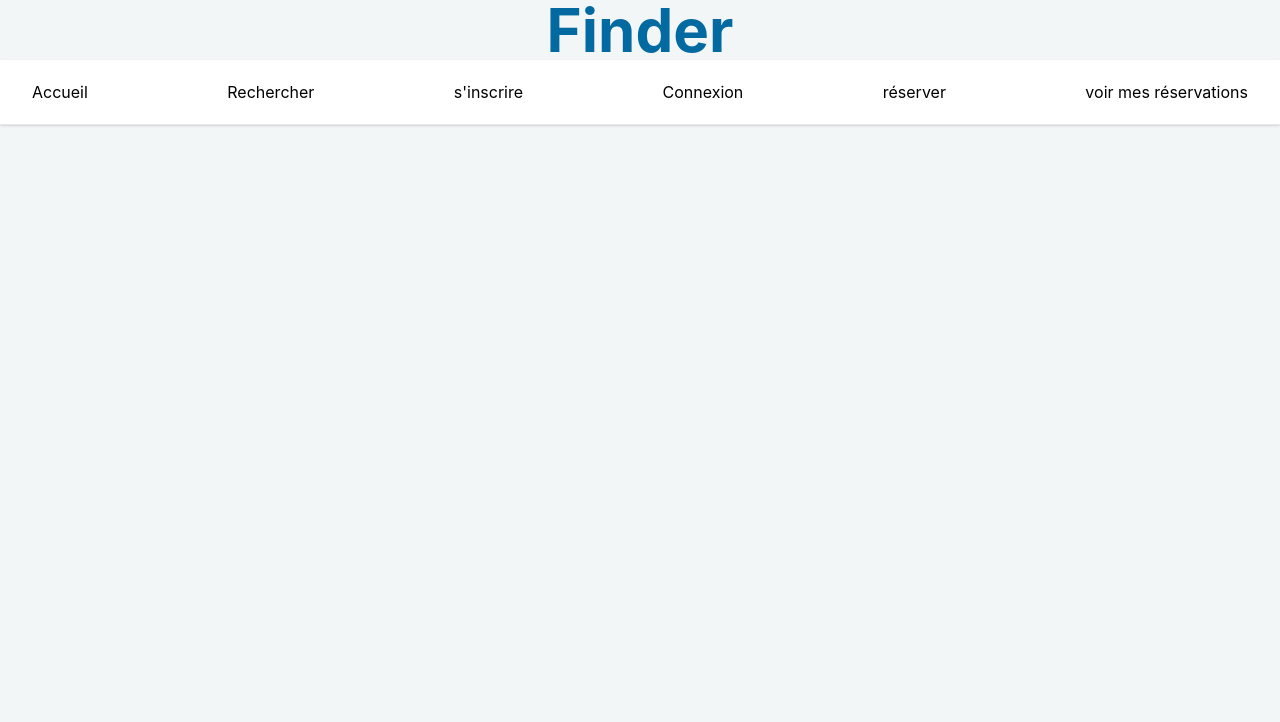
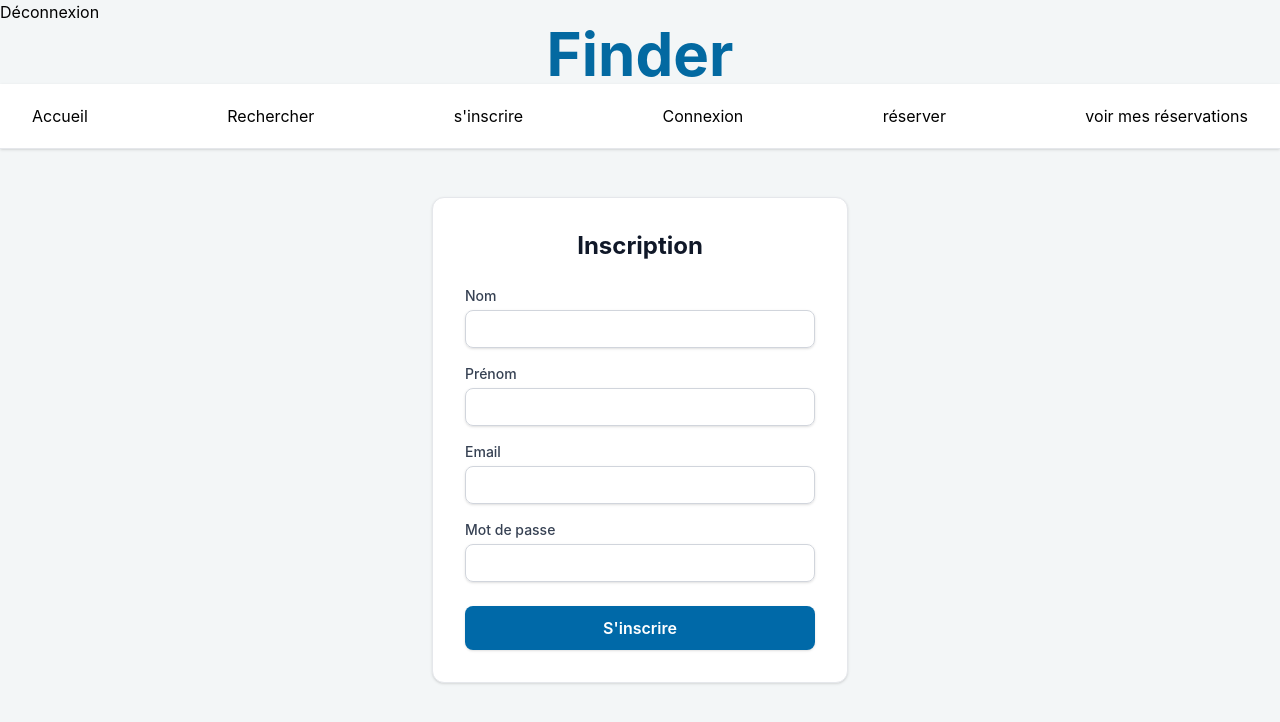
Before and after one commit to Noah22550/Finder, a React (Vite) app in the folder Finder/Front/: page /inscription in a window 1280 px wide. Shown: the top 722 px of the page. Built offline with nearby package versions, Linux system fonts and the light colour scheme.

Commit message:
Q5 a faire etape 3

```diff
--- a/Finder/Front/src/App.jsx
+++ b/Finder/Front/src/App.jsx
@@ -9,6 +9,7 @@ import { BrowserRouter, Routes, Route, Link } from 'react-router-dom';
 export default function App() {
   return (
     <div>
+      <button type="submit">Déconnexion</button>
       <BrowserRouter>
       <div className="flex flex-col items-center">
         <h1 className="text-6xl font-bold text-finder-primary">Finder</h1>
--- a/Finder/Front/src/composants/ListeChambres.jsx
+++ b/Finder/Front/src/composants/ListeChambres.jsx
@@ -1,15 +1,21 @@
 export default function ListeChambres({ chambres, onChoix }) {
-  if (chambres.length === 0) {
-    return <p>Aucune chambre</p>;
-  }
-
   return (
-    <ul>
-      {chambres.map(chambre => (
-        <li key={chambre.id} onClick={() => onChoix(chambre)}>
-          {chambre.numero} - {chambre.categorie}, {chambre.capacite} pers, {chambre.prixNuit} €
-        </li>
+    <div className="grid grid-cols-1 sm:grid-cols-3 gap-3 mt-4">
+      {chambres.map((c) => (
+        <div
+          key={c.id}
+          onClick={() => onChoix(c)}
+          className="p-3 bg-white border rounded-lg cursor-pointer hover:border-sky-600"
+        >
+          <p className="font-bold">Chambre {c.numero}</p>
+          <p className="text-sm text-gray-600">
+            {c.categorie} · {c.capacite} pers.
+          </p>
+          <p className="font-semibold text-sky-700 mt-1">
+            {c.prix_nuit } €
+          </p>
+        </div>
       ))}
-    </ul>
+    </div>
   );
 }
--- a/Finder/Front/src/pages/inscription.jsx
+++ b/Finder/Front/src/pages/inscription.jsx
@@ -1 +1,114 @@
-export default function Inscription() {}
+import { useState } from 'react';
+import { useNavigate } from 'react-router-dom';
+import { API } from '../config';;
+
+export default function Inscription() {
+  const [criteres, setCriteres] = useState({ email: '', motDePasse: '', nom: '', prenom: '' });
+  const [erreur, setErreur] = useState(null);
+  const [succes, setSucces] = useState(false);
+
+  function changer(e) {
+    setCriteres({ ...criteres, [e.target.name]: e.target.value });
+  }
+
+  async function inscription(e) {
+    e.preventDefault();
+    setErreur(null);
+    if (criteres.motDePasse.length < 6) {
+        setErreur('Le mot de passe doit contenir au moins 6 caractères.');
+        return;
+    }
+    try {
+      const reponse = await fetch(`${API}/auth/register`, {
+        method: 'POST',
+        headers: { 'Content-Type': 'application/json' },
+        body: JSON.stringify(criteres),
+      });
+
+      if (!reponse.ok) {
+        throw new Error("Erreur lors de l'inscription");
+      }
+
+      setSucces(true);
+    } catch {
+      setErreur("Impossible de créer le compte. Cet email est peut-être déjà utilisé.");
+    }
+  }
+  return (
+    <div className="max-w-md mx-auto mt-12 px-4">
+      <div className="bg-white rounded-xl shadow-sm border border-gray-200 p-8">
+        <h2 className="text-2xl font-bold text-gray-900 mb-6 text-center">Inscription</h2>
+
+        {succes ? (
+          <p className="text-green-600 font-medium bg-green-50 p-4 rounded-lg border border-green-100 text-center">
+            Compte créé avec succès ! Redirection vers la connexion...
+          </p>
+        ) : (
+          <form onSubmit={inscription} className="space-y-4">
+            <div>
+              <label className="block text-sm font-medium text-gray-700 mb-1">Nom</label>
+              <input
+                type="text"
+                name="nom"
+                value={criteres.nom}
+                onChange={changer}
+                required
+                className="w-full px-3 py-2 border border-gray-300 rounded-lg shadow-sm focus:outline-none focus:ring-2 focus:ring-sky-500 text-sm"
+              />
+            </div>
+
+            <div>
+              <label className="block text-sm font-medium text-gray-700 mb-1">Prénom</label>
+              <input
+                type="text"
+                name="prenom"
+                value={criteres.prenom}
+                onChange={changer}
+                required
+                className="w-full px-3 py-2 border border-gray-300 rounded-lg shadow-sm focus:outline-none focus:ring-2 focus:ring-sky-500 text-sm"
+              />
+            </div>
+
+            <div>
+              <label className="block text-sm font-medium text-gray-700 mb-1">Email</label>
+              <input
+                type="email"
+                name="email"
+                value={criteres.email}
+                onChange={changer}
+                required
+                className="w-full px-3 py-2 border border-gray-300 rounded-lg shadow-sm focus:outline-none focus:ring-2 focus:ring-sky-500 text-sm"
+              />
+            </div>
+
+            <div>
+              <label className="block text-sm font-medium text-gray-700 mb-1">Mot de passe</label>
+              <input
+                type="password"
+                name="motDePasse"
+                value={criteres.motDePasse}
+                onChange={changer}
+                required
+                className="w-full px-3 py-2 border border-gray-300 rounded-lg shadow-sm focus:outline-none focus:ring-2 focus:ring-sky-500 text-sm"
+              />
+            </div>
+
+            <button
+              type="submit"
+              className="w-full bg-sky-700 hover:bg-sky-800 text-white font-semibold px-4 py-2.5 rounded-lg shadow-sm transition duration-200 mt-2"
+            >
+              S'inscrire
+            </button>
+          </form>
+        )}
+
+        {erreur && (
+          <p role="alert" className="mt-4 text-sm text-red-600 text-center font-medium bg-red-50 p-3 rounded-lg border border-red-100">
+            {erreur}
+          </p>
+        )}
+      </div>
+    </div>
+  );
+
+}
--- a/Finder/Front/src/pages/mes-reservations.jsx
+++ b/Finder/Front/src/pages/mes-reservations.jsx
@@ -2,14 +2,65 @@ import { useEffect, useState } from 'react';
 import { API } from '../config';
 import { jeton } from '../auth';
 
-export default function Mesreservations(){
+export default function Mesreservations() {
+  const [reservations, setReservations] = useState([]);
+  const [chargement, setChargement] = useState(true);
+  const [erreur, setErreur] = useState(null);
 
-useEffect(() => {
-  fetch(`${API}/reservations/mine`, {
-    headers: { Authorization: `Bearer ${jeton()}` },
-  })
-    .then((r) => r.json())
-    .then((data) => setReservations(data));
-}, []);
+  useEffect(() => {
+    fetch(`${API}/reservations/mine`, {
+      headers: { Authorization: `Bearer ${jeton()}` },
+    })
+      .then((r) => {
+        if (!r.ok) throw new Error("Erreur lors de la récupération des réservations");
+        return r.json();
+      })
+      .then((data) => {
+        setReservations(data);
+        setChargement(false);
+      })
+      .catch(() => {
+        setErreur("Impossible de charger vos réservations.");
+        setChargement(false);
+      });
+  }, []);
 
+  return (
+    <div className="max-w-4xl mx-auto px-4 py-8">
+      <h2 className="text-2xl font-bold text-gray-900 mb-6">Mes réservations</h2>
+
+      {chargement && <p className="text-gray-600">Chargement de vos réservations...</p>}
+      {erreur && <p className="text-red-600 font-medium bg-red-50 p-3 rounded-lg border border-red-100">{erreur}</p>}
+
+      {!chargement && !erreur && reservations.length === 0 && (
+        <p className="text-gray-500 bg-white p-6 rounded-xl border border-gray-200 text-center shadow-sm">
+          Vous n'avez effectuée aucune réservation pour le moment.
+        </p>
+      )}
+
+      {!chargement && !erreur && reservations.length > 0 && (
+        <div className="space-y-4">
+          {reservations.map((resa) => (
+            <div
+              key={resa.id}
+              className="bg-white rounded-xl shadow-sm border border-gray-200 p-6 flex flex-col sm:flex-row justify-between items-start sm:items-center gap-4">
+              <div>
+                <h3 className="text-lg font-bold text-sky-800">
+                  Chambre n° {resa.chambre?.numero || resa.chambreId}
+                </h3>
+                <p className="text-sm text-gray-600 mt-1">
+                  Du <span className="font-medium text-gray-800">{new Date(resa.dateArrivee).toLocaleDateString('fr-FR')}</span> au <span className="font-medium text-gray-800">{new Date(resa.dateDepart).toLocaleDateString('fr-FR')}</span>
+                </p>
+              </div>
+              <div className="text-right">
+                <span className="inline-block bg-sky-50 text-sky-800 text-xs font-semibold px-3 py-1 rounded-full mb-1">
+                  {resa.statut || 'Confirmée'}
+                </span>
+              </div>
+            </div>
+          ))}
+        </div>
+      )}
+    </div>
+  );
 }
```
Also changed, not shown: Finder/Front/src/pages/recherche.jsx (+55 -40 lines).
